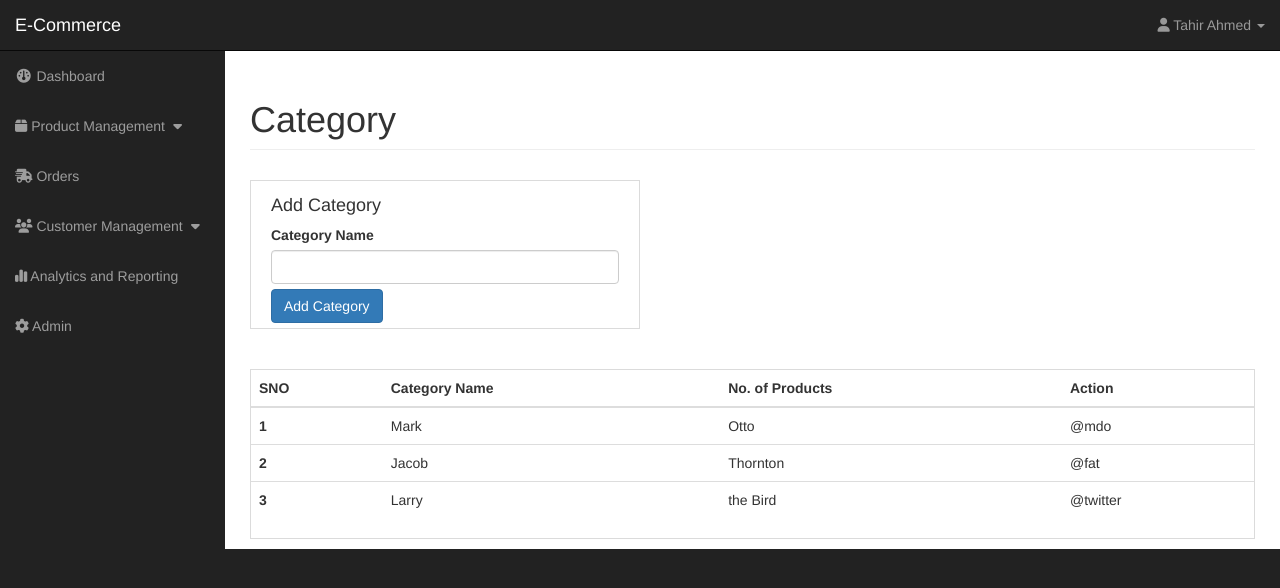
After one commit to TahirUddinAhmed/e-commerce, a PHP site: page /admin/categories.php in a window 1280 px wide. The commit adds this page. Shown: the top 588 px of the page. Run offline with PHP 8.4, Linux system fonts and the light colour scheme; data that the repository does not hold is empty.

Commit message:
add category completed

```diff
--- /dev/null
+++ b/admin/categories.php
@@ -0,0 +1,102 @@
+<?php include('includes/admin-header.php') ?>
+<?php
+// ADD category form
+if ($_SERVER['REQUEST_METHOD'] == 'POST') {
+    // grab the input field
+    $category = $_POST['categoryName'];
+
+    // validate the form
+    if(empty($category)) {
+        $catErr = "Category Name is required!";
+    } else {
+        $category = mysqli_real_escape_string($conn, $category);
+
+        // insert into the db
+        $query = "INSERT INTO `category` (`name`, `added_on`) VALUES ('$category', CURRENT_TIMESTAMP())";
+        $result = mysqli_query($conn, $query);
+
+        if(!$result) {
+            die("QUERY FAILED" . mysqli_errno($conn));
+        } else {
+            // reload the page
+            header("Location: categories.php");
+        }
+    }
+
+}
+
+
+// query to retrieve all categories
+$query = "SELECT * FROM category";
+$result = mysqli_query($conn, $query);
+
+if (!$result) {
+    die("QUERY FAILED: " . mysqli_error($conn));
+}
+?>
+<!-- Page Heading -->
+<div class="row">
+    <div class="col-lg-12">
+        <h1 class="page-header">
+            Category
+            <!-- <small></small> -->
+        </h1>
+        <div class="row">
+            <div class="col-lg-6">
+                <div style="width: 80%; padding: 0.5rem 2rem; margin: 10px 0; border: 1.7px solid #dbdbdb;">
+                    <h4>Add Category</h4>
+                    <form action="<?php echo htmlspecialchars($_SERVER['PHP_SELF']); ?>" method="post">
+                        <div class="mb-3">
+                            <label for="categoryname">Category Name</label>
+                            <input type="text" name="categoryName" class="form-control">
+                            <span class="text-danger"><?= $catErr ?? null ?></span>
+                        </div>
+                        <div style="margin-top: 5px;">
+                            <input type="submit" value="Add Category" class="btn btn-primary mt-2">
+                        </div>
+                    </form>
+                </div>
+            </div>
+        </div>
+
+
+        <div style="margin-top: 3rem; border: 1.7px solid #dbdbdb;">
+            <table class="table">
+                <thead class="thead-dark">
+                    <tr class="table-dark">
+                        <th scope="col">SNO</th>
+                        <th scope="col">Category Name</th>
+                        <th scope="col">No. of Products</th>
+                        <th scope="col">Action</th>
+                    </tr>
+                </thead>
+                <tbody>
+                    <tr>
+                        <th scope="row">1</th>
+                        <td>Mark</td>
+                        <td>Otto</td>
+                        <td>@mdo</td>
+                    </tr>
+                    <tr>
+                        <th scope="row">2</th>
+                        <td>Jacob</td>
+                        <td>Thornton</td>
+                        <td>@fat</td>
+                    </tr>
+                    <tr>
+                        <th scope="row">3</th>
+                        <td>Larry</td>
+                        <td>the Bird</td>
+                        <td>@twitter</td>
+                    </tr>
+                </tbody>
+            </table>
+        </div>
+
+    </div>
+</div>
+<!-- /.row -->
+
+</div>
+<!-- /.container-fluid -->
+<?php include('includes/admin-footer.php'); ?>
--- a/admin/includes/admin-header.php
+++ b/admin/includes/admin-header.php
@@ -1,3 +1,5 @@
+<?php ob_start() ?>
+<?php require_once 'init.php'; ?>
 <!DOCTYPE html>
 <html lang="en">
 
--- a/admin/includes/admin-sidebar.php
+++ b/admin/includes/admin-sidebar.php
@@ -11,7 +11,7 @@
                                 <a href="#">Add product</a>
                             </li>
                             <li>
-                                <a href="#">Categories</a>
+                                <a href="categories.php">Categories</a>
                             </li>
                             <li>
                                 <a href="#">View products</a>
--- /dev/null
+++ b/admin/init.php
@@ -0,0 +1,4 @@
+<?php
+
+// database file
+require_once '../config/database.php';
```
